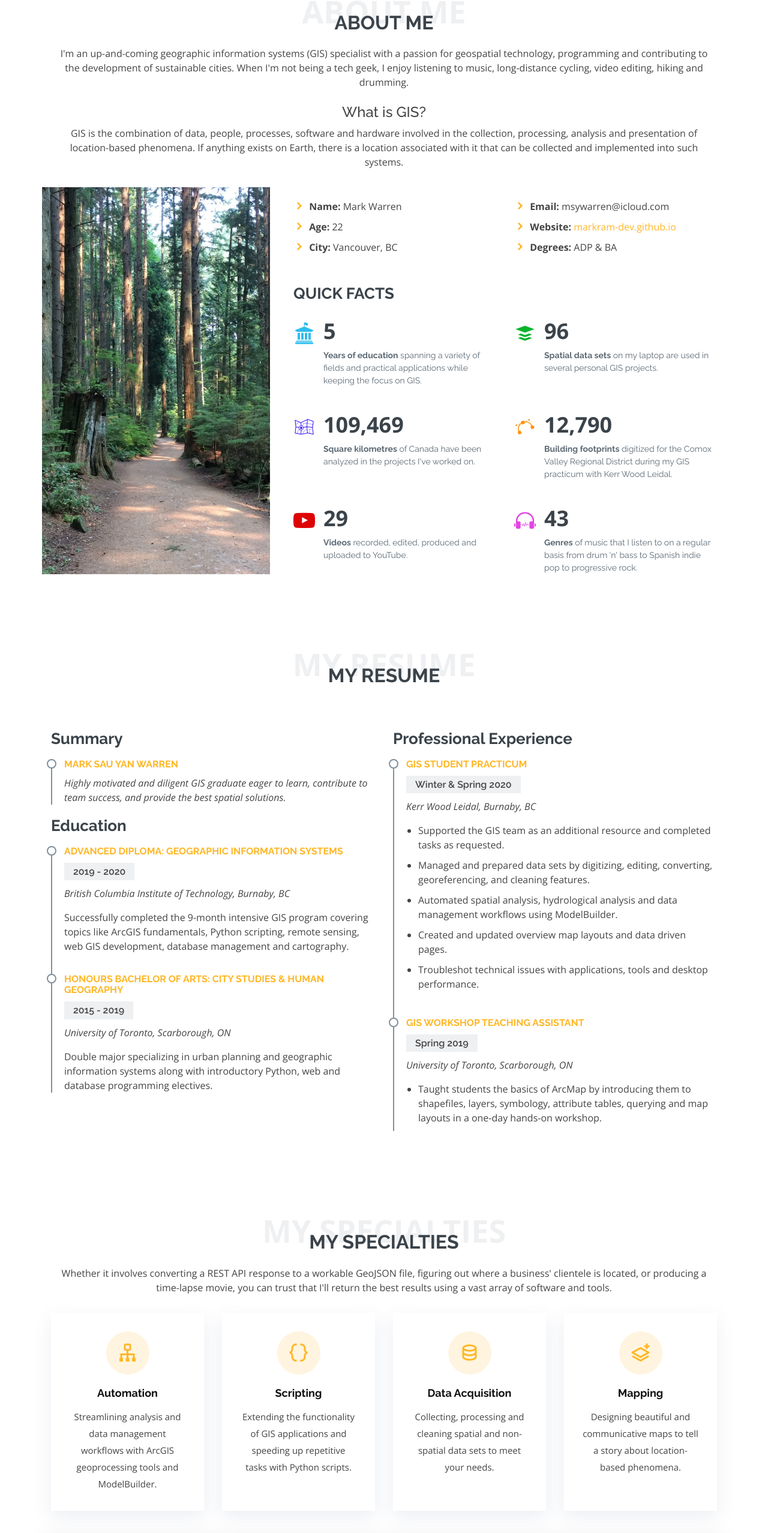
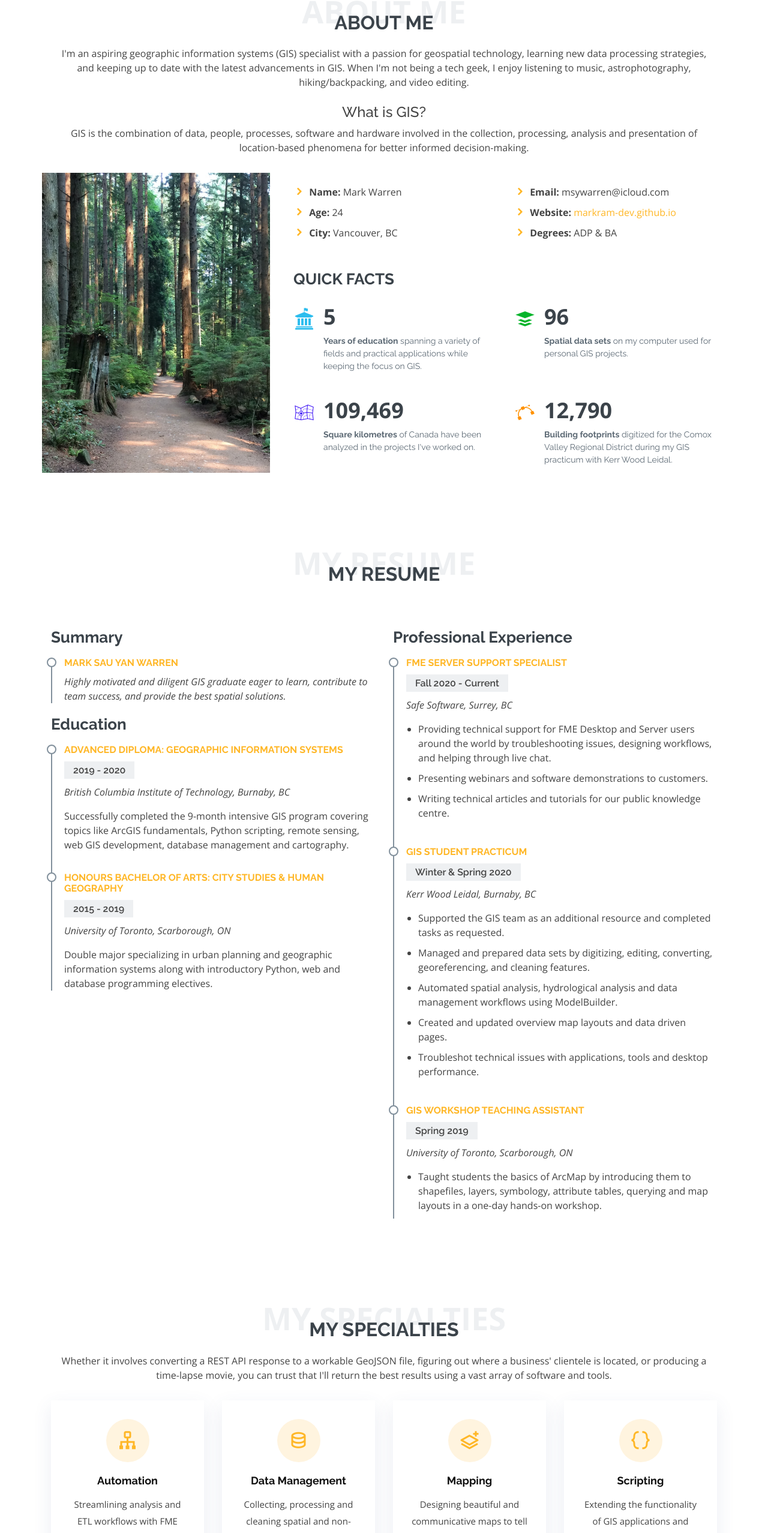
Before and after one commit to markram-dev/markram-dev.github.io, a plain HTML site: page index.html in a window 1280 px wide. Shown: the part 871-3426 px from the top of the page at 60% size. Drawn offline with nearby package versions, Linux system fonts and the light colour scheme.

Commit message:
Update index.html

```diff
--- a/index.html
+++ b/index.html
@@ -70,13 +70,13 @@
                 <div class="section-title">
                     <span>About Me</span>
                     <h2>About Me</h2>
-                    <p>I'm an up-and-coming geographic information systems (GIS) specialist with a passion for geospatial technology, programming and
-                        contributing to the development of sustainable cities. When I'm not being a tech geek, I enjoy
-                        listening to music, long-distance cycling, video editing, hiking and drumming.</p>
+                    <p>I'm an aspiring geographic information systems (GIS) specialist with a passion for geospatial technology, learning new data processing strategies, and
+                        keeping up to date with the latest advancements in GIS. When I'm not being a tech geek, I enjoy
+                        listening to music, astrophotography, hiking/backpacking, and video editing.</p>
                     <br>
                     <h4>What is GIS?</h4>
                     <p>
-                        GIS is the combination of data, people, processes, software and hardware involved in the collection, processing, analysis and presentation of location-based phenomena. If anything exists on Earth, there is a location associated with it that can be collected and implemented into such systems.
+                        GIS is the combination of data, people, processes, software and hardware involved in the collection, processing, analysis and presentation of location-based phenomena for better informed decision-making.
                     </p>
                 </div>
 
@@ -90,7 +90,7 @@
                                     <ul>
                                         <li><i class="icofont-rounded-right"></i> <strong>Name:</strong> Mark Warren
                                         </li>
-                                        <li><i class="icofont-rounded-right"></i> <strong>Age:</strong> 22</li>
+                                        <li><i class="icofont-rounded-right"></i> <strong>Age:</strong> 24</li>
                                         <li><i class="icofont-rounded-right"></i> <strong>City:</strong> Vancouver, BC
                                         </li>
                                     </ul>
@@ -124,7 +124,7 @@
                                     <div class="count-box">
                                         <i class="icofont-layers" style="color: #05b42b;"></i>
                                         <span data-toggle="counter-up">96</span>
-                                        <p><strong>Spatial data sets</strong> on my laptop are used in several personal
+                                        <p><strong>Spatial data sets</strong> on my computer used for personal
                                             GIS projects.</p>
                                     </div>
                                 </div>
@@ -147,7 +147,7 @@
                                     </div>
                                 </div>
 
-                                <div class="col-md-6 mt-5 d-md-flex align-items-md-stretch">
+                                <!--<div class="col-md-6 mt-5 d-md-flex align-items-md-stretch">
                                     <div class="count-box">
                                         <i class="icofont-youtube-play" style="color: #dd0303;"></i>
                                         <span data-toggle="counter-up">29</span>
@@ -163,7 +163,7 @@
                                         <p><strong>Genres</strong> of music that I listen to on a regular basis from
                                             drum 'n' bass to Spanish indie pop to progressive rock.</p>
                                     </div>
-                                </div>
+                                </div>-->
 
                             </div>
                         </div><!-- End .content-->
@@ -238,6 +238,17 @@
                     <div class="col-lg-6">
                         <h3 class="resume-title">Professional Experience</h3>
                         <div class="resume-item">
+                            <h4>FME Server Support Specialist</h4>
+                            <h5>Fall 2020 - Current</h5>
+                            <p><em>Safe Software, Surrey, BC </em></p>
+                            <ul>
+                                <li>Providing technical support for FME Desktop and Server users around the world by
+                                    troubleshooting issues, designing workflows, and helping through live chat.</li>
+                                <li>Presenting webinars and software demonstrations to customers.</li>
+                                <li>Writing technical articles and tutorials for our public knowledge centre.</li>
+                            </ul>
+                        </div>
+                        <div class="resume-item">
                             <h4>GIS Student Practicum</h4>
                             <h5>Winter &amp; Spring 2020</h5>
                             <p><em>Kerr Wood Leidal, Burnaby, BC </em></p>
@@ -286,7 +297,23 @@
                         <div class="icon-box">
                             <div class="icon"><i class="bx bx-sitemap"></i></div>
                             <h4 class="title"><a href="">Automation</a></h4>
-                            <p class="description">Streamlining analysis and data management workflows with ArcGIS geoprocessing tools and ModelBuilder. </p>
+                            <p class="description">Streamlining analysis and ETL workflows with FME and ArcGIS ModelBuilder. </p>
+                        </div>
+                    </div>
+
+                    <div class="col-md-6 col-lg-3 d-flex align-items-stretch mb-5 mb-lg-0">
+                        <div class="icon-box">
+                            <div class="icon"><i class="bx bx-data"></i></div>
+                            <h4 class="title"><a href="">Data Management</a></h4>
+                            <p class="description">Collecting, processing and cleaning spatial and non-spatial data sets to meet your needs.</p>
+                        </div>
+                    </div>
+
+                    <div class="col-md-6 col-lg-3 d-flex align-items-stretch mb-5 mb-lg-0">
+                        <div class="icon-box">
+                            <div class="icon"><i class="bx bx-layer-plus"></i></div>
+                            <h4 class="title"><a href="">Mapping</a></h4>
+                            <p class="description">Designing beautiful and communicative maps to tell make spatially and statistically-informed decisions.</p>
                         </div>
                     </div>
 
@@ -298,22 +325,6 @@
                         </div>
                     </div>
 
-                    <div class="col-md-6 col-lg-3 d-flex align-items-stretch mb-5 mb-lg-0">
-                        <div class="icon-box">
-                            <div class="icon"><i class="bx bx-data"></i></div>
-                            <h4 class="title"><a href="">Data Acquisition</a></h4>
-                            <p class="description">Collecting, processing and cleaning spatial and non-spatial data sets to meet your needs.</p>
-                        </div>
-                    </div>
-
-                    <div class="col-md-6 col-lg-3 d-flex align-items-stretch mb-5 mb-lg-0">
-                        <div class="icon-box">
-                            <div class="icon"><i class="bx bx-layer-plus"></i></div>
-                            <h4 class="title"><a href="">Mapping</a></h4>
-                            <p class="description">Designing beautiful and communicative maps to tell a story about location-based phenomena.</p>
-                        </div>
-                    </div>
-
                 </div> <!-- End of Specialties Row -->
 
                 <!-- Software Skills Progress Bars -->
@@ -322,28 +333,28 @@
                         <!-- Left Progress Bars Column -->
                         <div class="skills-content">
                             <div class="progress">
-                                <span class="skill">ArcGIS <i class="val">90%</i></span>
+                                <span class="skill">FME Desktop &amp; Server <i class="val">95%</i></span>
                                 <div class="progress-bar-wrap">
                                     <div class="progress-bar" role="progressbar" aria-valuenow="90" aria-valuemin="0" aria-valuemax="100"></div>
                                 </div>
                             </div>
 
                             <div class="progress">
-                                <span class="skill">QGIS <i class="val">75%</i></span>
+                                <span class="skill">ArcGIS Desktop &amp; Pro <i class="val">85%</i></span>
                                 <div class="progress-bar-wrap">
                                     <div class="progress-bar" role="progressbar" aria-valuenow="75" aria-valuemin="0" aria-valuemax="100"></div>
                                 </div>
                             </div>
 
                             <div class="progress">
-                                <span class="skill">AutoCAD <i class="val">88%</i></span>
+                                <span class="skill">QGIS <i class="val">70%</i></span>
                                 <div class="progress-bar-wrap">
                                     <div class="progress-bar" role="progressbar" aria-valuenow="88" aria-valuemin="0" aria-valuemax="100"></div>
                                 </div>
                             </div>
 
                             <div class="progress">
-                                <span class="skill">Geomatica <i class="val">72%</i></span>
+                                <span class="skill">Geomatica <i class="val">50%</i></span>
                                 <div class="progress-bar-wrap">
                                     <div class="progress-bar" role="progressbar" aria-valuenow="72" aria-valuemin="0" aria-valuemax="100"></div>
                                 </div>
@@ -355,21 +366,21 @@
                         <!-- Right Progress Bars Column -->
                         <div class="skills-content">
                             <div class="progress">
-                                <span class="skill">Python <i class="val">85%</i></span>
+                                <span class="skill">Python <i class="val">75%</i></span>
                                 <div class="progress-bar-wrap">
                                     <div class="progress-bar" role="progressbar" aria-valuenow="85" aria-valuemin="0" aria-valuemax="100"></div>
                                 </div>
                             </div>
 
                             <div class="progress">
-                                <span class="skill">HTML &amp; CSS <i class="val">83%</i></span>
+                                <span class="skill">HTML &amp; CSS <i class="val">80%</i></span>
                                 <div class="progress-bar-wrap">
                                     <div class="progress-bar" role="progressbar" aria-valuenow="83" aria-valuemin="0" aria-valuemax="100"></div>
                                 </div>
                             </div>
 
                             <div class="progress">
-                                <span class="skill">SQL <i class="val">78%</i></span>
+                                <span class="skill">SQL <i class="val">80%</i></span>
                                 <div class="progress-bar-wrap">
                                     <div class="progress-bar" role="progressbar" aria-valuenow="78" aria-valuemin="0" aria-valuemax="100"></div>
                                 </div>
```
